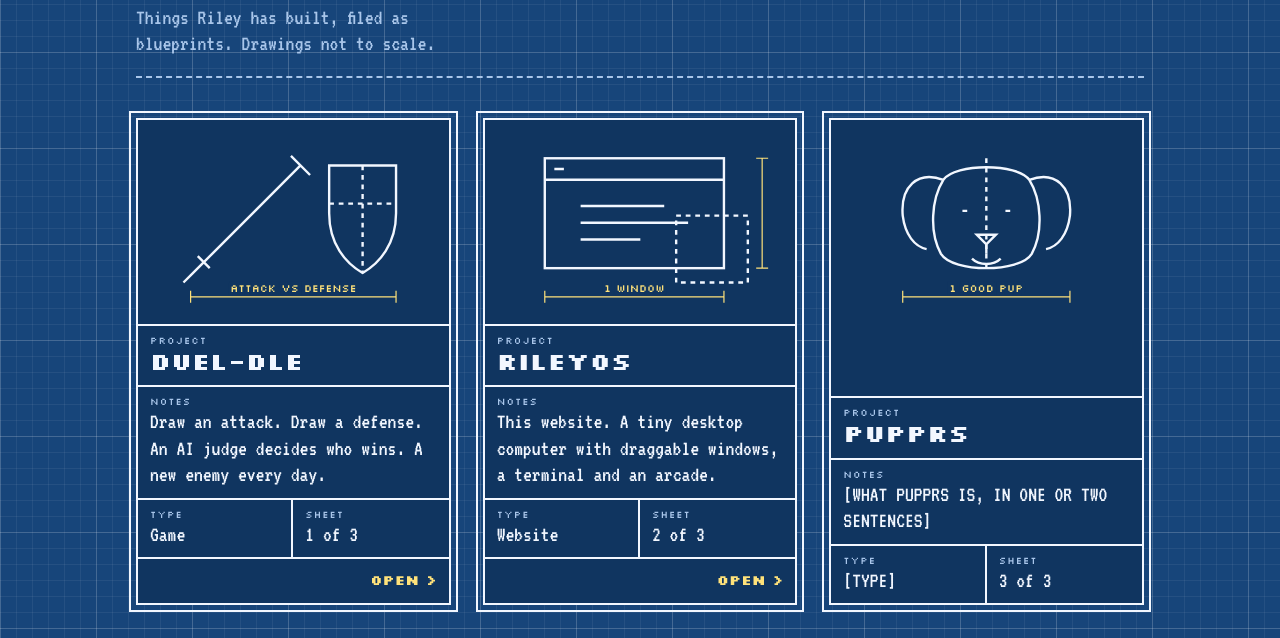
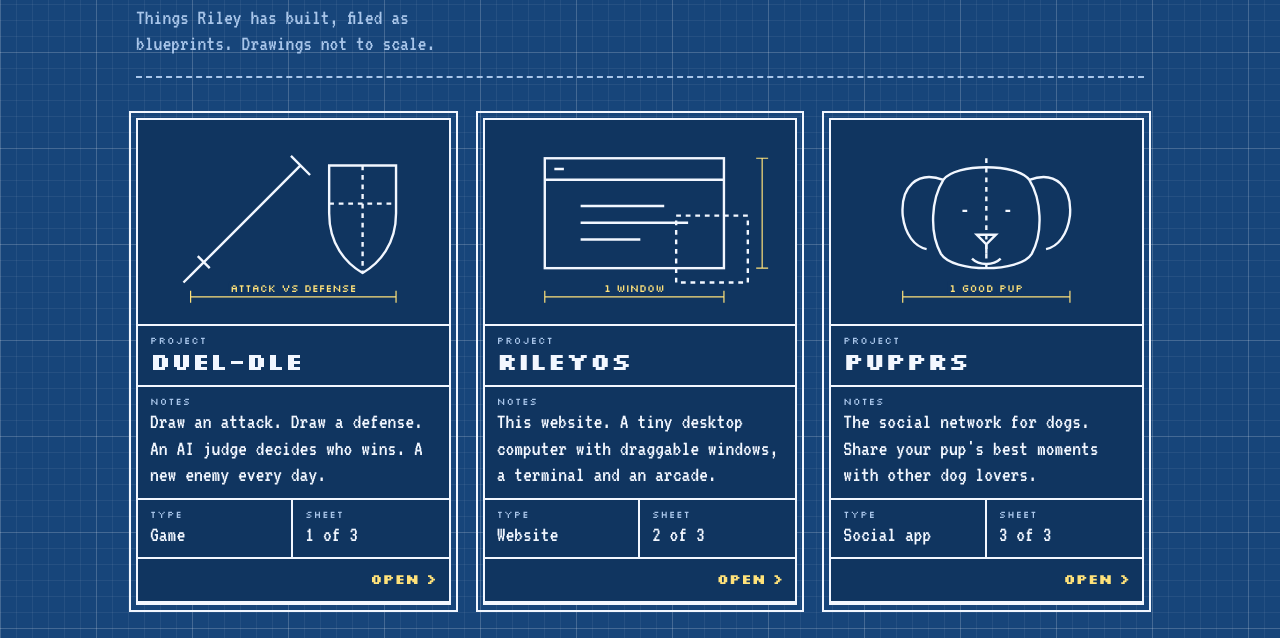
Before and after one commit to rileycohn/rileycohn-website-frontend, a plain HTML site: page projects/index.html in a window 1280 px wide. Shown: the part 140-778 px from the top of the page. Drawn offline with Linux system fonts and the light colour scheme.

Commit message:
Fill in the Pupprs project sheet and link it to pupprs.com
Co-Authored-By: Claude Fable 5.2 <noreply@anthropic.com>
Claude-Session: https://claude.ai/code/session_01VE8CHixDY9yfDs4U9XgSbW

```diff
--- a/css/workshop.css
+++ b/css/workshop.css
@@ -44,7 +44,6 @@ a.sheet:focus-visible { outline: 3px dashed var(--chalk); }
 .titleblock > div { padding: 8px 12px 10px; border-bottom: 2px solid var(--line); }
 .titleblock > div:not(.wide):nth-of-type(odd) { border-right: 2px solid var(--line); }
 .titleblock .wide { grid-column: 1 / -1; }
-.titleblock > div:last-child, .titleblock > div:has(+ .last) { border-bottom: 0; }
 .titleblock dt { font: 10px var(--pixel); color: var(--faint); text-transform: uppercase; letter-spacing: 1px; }
 .titleblock .name { font: 700 24px/1.2 var(--pixel); }
 .titleblock .open {
--- a/projects/index.html
+++ b/projects/index.html
@@ -62,9 +62,7 @@
       </dl>
     </a>
 
-    <!-- TODO(Riley): fill in the notes and type, then turn this <div> into <a class="sheet" href="...">
-         and add <div class="wide open">Open &gt;</div> as the last title block row. -->
-    <div class="sheet">
+    <a class="sheet" href="https://pupprs.com/">
       <svg class="drawing" viewBox="0 0 240 150" role="img" aria-label="Sketch of a puppy's face">
         <path d="M84 40c-22-8-36 6-34 30 2 16 10 26 20 28M156 40c22-8 36 6 34 30-2 16-10 26-20 28"/>
         <path d="M84 40c10-14 62-14 72 0 10 16 12 44 2 62-10 16-66 16-76 0-10-18-8-46 2-62z"/>
@@ -75,11 +73,12 @@
       </svg>
       <dl class="titleblock">
         <div class="wide"><dt>Project</dt><dd class="name">Pupprs</dd></div>
-        <div class="wide"><dt>Notes</dt><dd>[WHAT PUPPRS IS, IN ONE OR TWO SENTENCES]</dd></div>
-        <div><dt>Type</dt><dd>[TYPE]</dd></div>
-        <div class="last"><dt>Sheet</dt><dd>3 of 3</dd></div>
+        <div class="wide"><dt>Notes</dt><dd>The social network for dogs. Share your pup's best moments with other dog lovers.</dd></div>
+        <div><dt>Type</dt><dd>Social app</dd></div>
+        <div><dt>Sheet</dt><dd>3 of 3</dd></div>
+        <div class="wide open">Open &gt;</div>
       </dl>
-    </div>
+    </a>
 
     <div class="sheet blank"><span>Blank sheet.<br>Next build goes here.</span></div>
 
```
